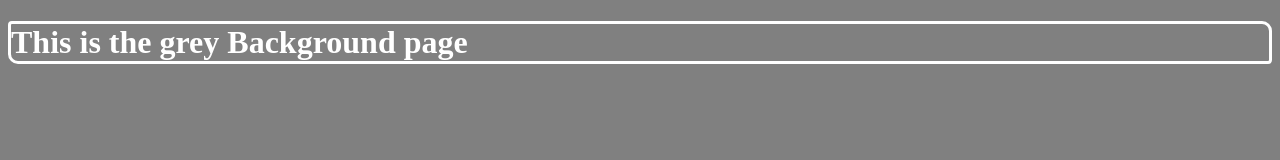
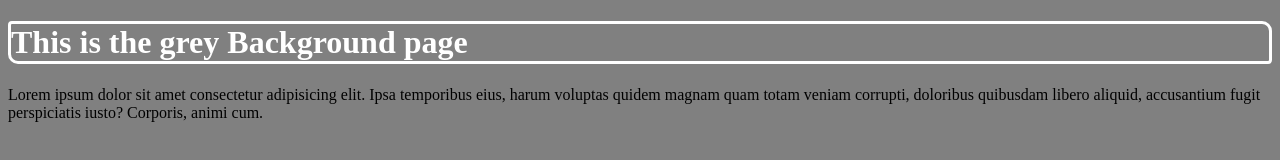
Before and after one commit to peter-gwa/privacy, a plain HTML site: page index.html in a window 1280 px wide. Drawn offline with Linux system fonts and the light colour scheme.

Commit message:
added a paragraph

```diff
--- a/index.html
+++ b/index.html
@@ -7,5 +7,9 @@
 </head>
 <body style="background-color: grey;">
     <h1 style="border: solid white; border-radius: 4px 10px; color: white;">This is the grey Background page</h1>
+    <p>
+        Lorem ipsum dolor sit amet consectetur adipisicing elit. Ipsa temporibus eius, harum voluptas quidem magnam quam totam veniam corrupti, doloribus quibusdam libero aliquid, accusantium fugit perspiciatis iusto? Corporis, animi cum.
+    </p>
+
 </body>
 </html>
```
